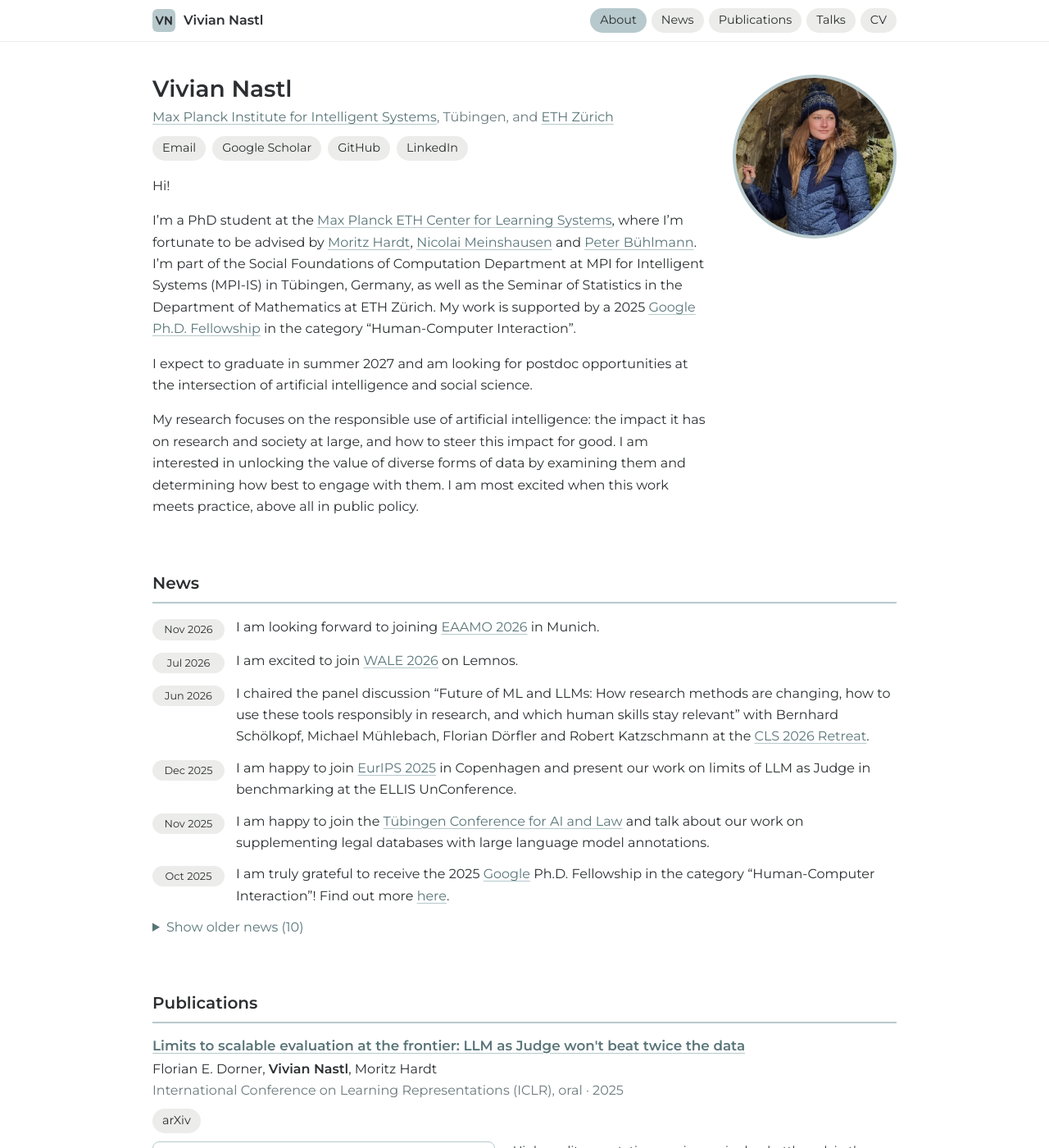
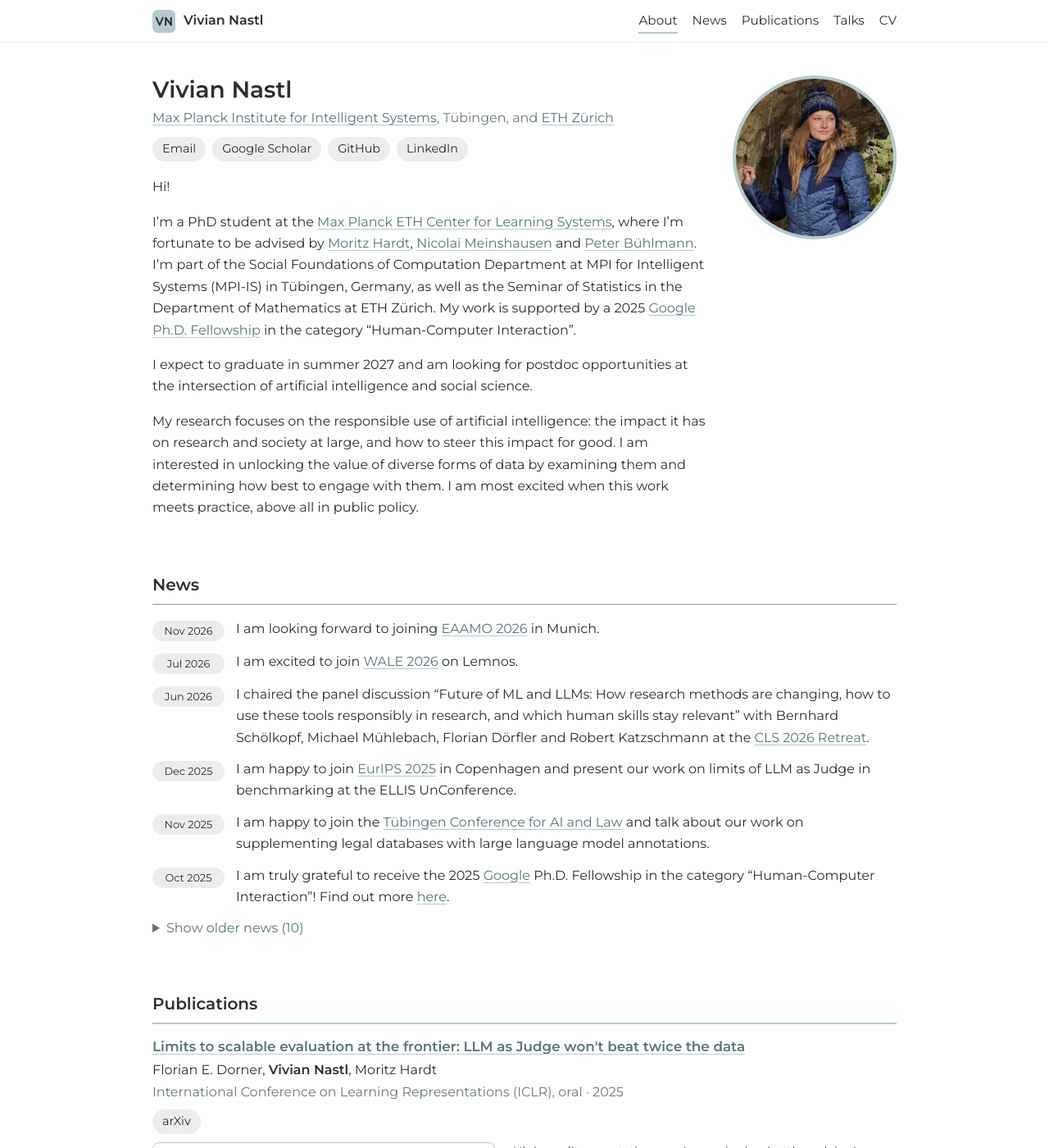
Before and after one commit to vnastl/vnastl.github.io, a Jekyll site: the page built from about.md, in a window 1280 px wide and 1400 px high. Shown: the whole window at 82% size. Built offline with Jekyll 4.4.1, drawn with Linux system fonts in a browser that asks for light colours.

Commit message:
style(nav): plain tabs without pill background
- assets/css/style.css: nav links with underline states

```diff
--- a/assets/css/style.css
+++ b/assets/css/style.css
@@ -35,13 +35,18 @@ section, article.cv, article.page { scroll-margin-top: 72px; }
 .site-header .inner { max-width: 940px; margin: 0 auto; padding: 10px 16px; display: flex; align-items: center; justify-content: space-between; gap: 12px; flex-wrap: wrap; }
 .brand { display: flex; align-items: center; gap: 10px; font-weight: 600; color: var(--text); text-decoration: none; }
 .brand img { width: 28px; height: 28px; }
-nav { display: flex; gap: 6px; flex-wrap: wrap; }
-nav a, .links a, .pub-links a {
+nav { display: flex; gap: 18px; flex-wrap: wrap; }
+nav a {
+  color: var(--text); text-decoration: none; font-size: 0.95rem; white-space: nowrap;
+  padding: 2px 0; border-bottom: 2px solid transparent;
+}
+nav a:hover { color: var(--link); border-bottom-color: var(--rose); }
+nav a.current { border-bottom-color: var(--mist); }
+.links a, .pub-links a {
   background: var(--tab); color: var(--text); text-decoration: none;
   padding: 3px 12px; border-radius: 999px; font-size: 0.9rem; white-space: nowrap;
 }
-nav a:hover, .links a:hover, .pub-links a:hover { background: var(--rose); color: var(--text); }
-nav a.current { background: var(--mist); }
+.links a:hover, .pub-links a:hover { background: var(--rose); color: var(--text); }
 
 /* Bio */
 .about { display: flex; gap: 32px; align-items: flex-start; margin-top: 16px; }
```
